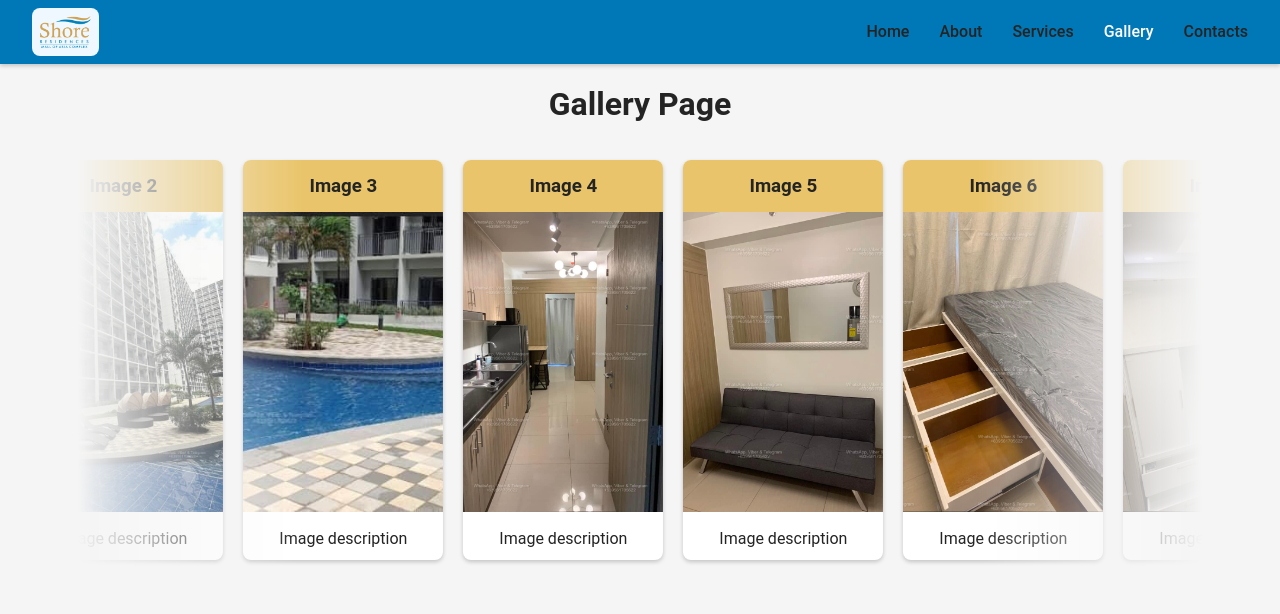
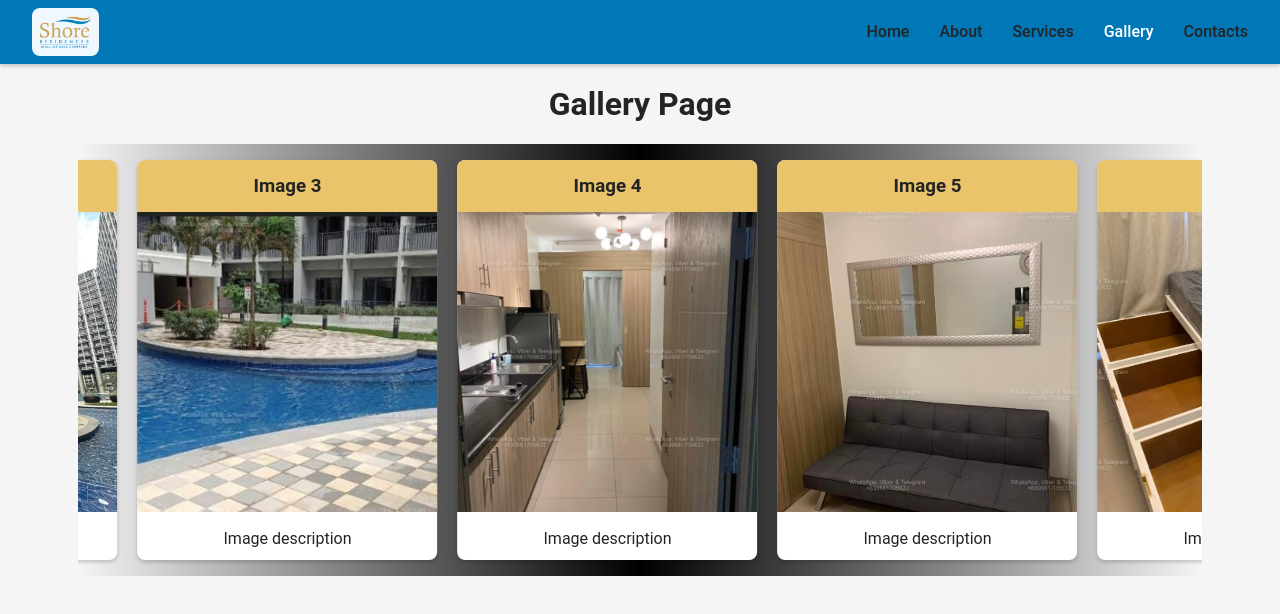
Before and after one commit to RamonSanGabriel/shore-2, a React (Vite) app in the folder client/: page /gallery in a window 1280 px wide. Shown: the top 614 px of the page. Built offline with nearby package versions, Linux system fonts and the light colour scheme.

Commit message:
animation effect

```diff
--- a/client/src/components/Gallery/Gallery.jsx
+++ b/client/src/components/Gallery/Gallery.jsx
@@ -15,13 +15,6 @@ const Gallery = () => {
             </li>
           </div>
         ))}
-        <div className={css.galleryListContainer} key={id}>
-          <li className={css.galleryItems}>
-            <h3>{title}</h3>
-            <img src={image} alt={title} />
-            <p>{description}</p>
-          </li>
-        </div>
       </ul>
     </div>
   );
--- a/client/src/components/Gallery/Gallery.module.css
+++ b/client/src/components/Gallery/Gallery.module.css
@@ -7,13 +7,21 @@
   padding: 1rem;
   max-width: 1440px;
   overflow: hidden;
-  mask-image: linear-gradient(
+  background: linear-gradient(
+    to right,
+    rgba(0, 0, 0, 0),
+    rgba(0, 0, 0, 1) 50%,
+    rgba(0, 0, 0, 1) 50%,
+    rgba(0, 0, 0, 0)
+  );
+  z-index: 100;
+  /*  mask-image: linear-gradient(
     to right,
     rgba(0, 0, 0, 0),
     rgba(0, 0, 0, 1) 20%,
     rgba(0, 0, 0, 1) 80%,
     rgba(0, 0, 0, 0)
-  );
+  ); */
 }
 .galleryList {
   /* position: relative; */
@@ -33,7 +41,7 @@
   }
   100% {
     /* left: -300px; */
-    transform: translateX(-1024px);
+    transform: translateX(-2100px);
   }
 }
 .galleryListContainer {
@@ -43,7 +51,7 @@
   background-color: #fff;
   /* margin: 10px 0; */
   border-radius: 8px;
-  width: 200px;
+  width: 300px;
   animation: var(--d) linear 1s infinite alternate swipe;
   /* animation: var(--d) swipe 1s infinite linear; */
 
```
